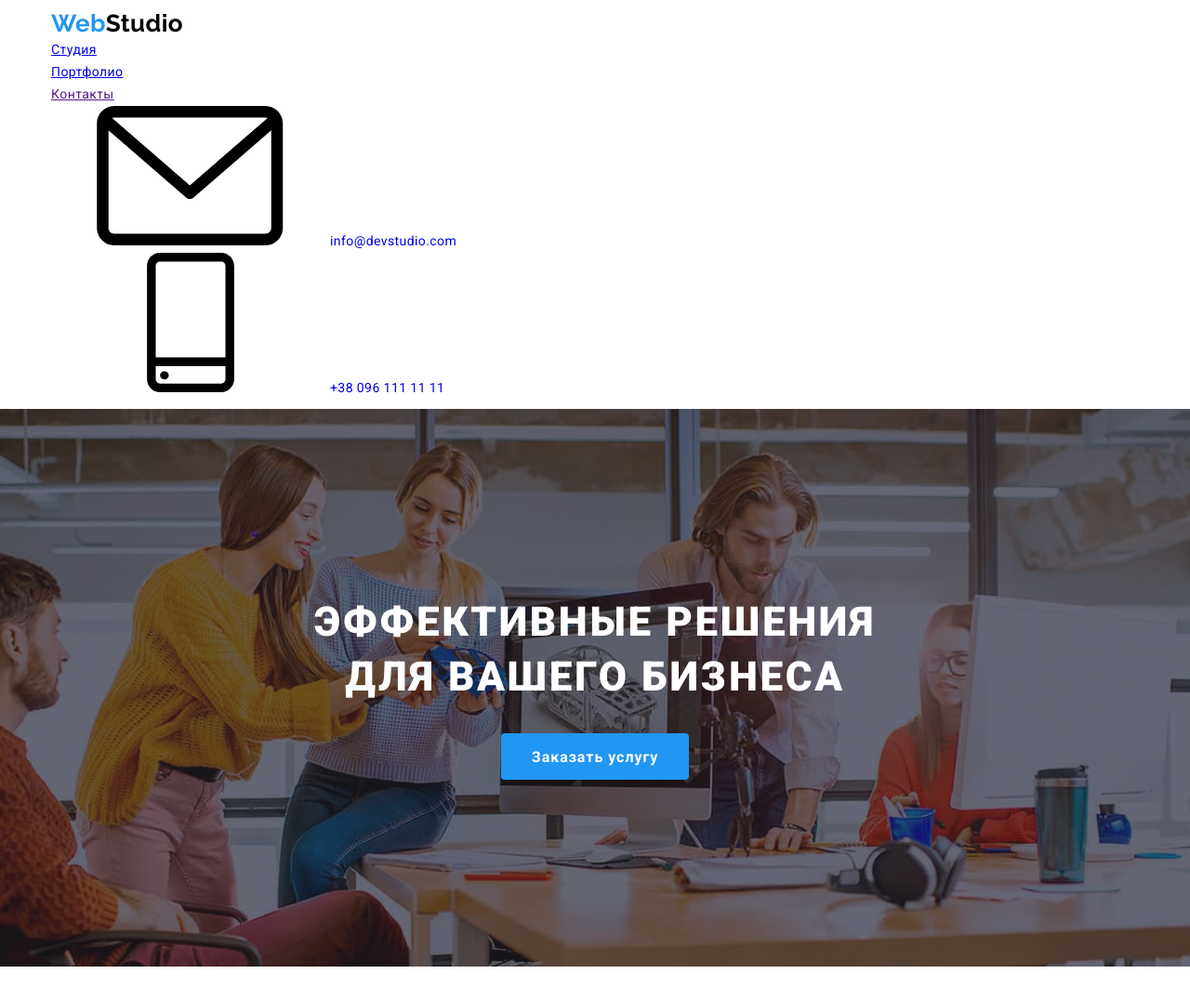
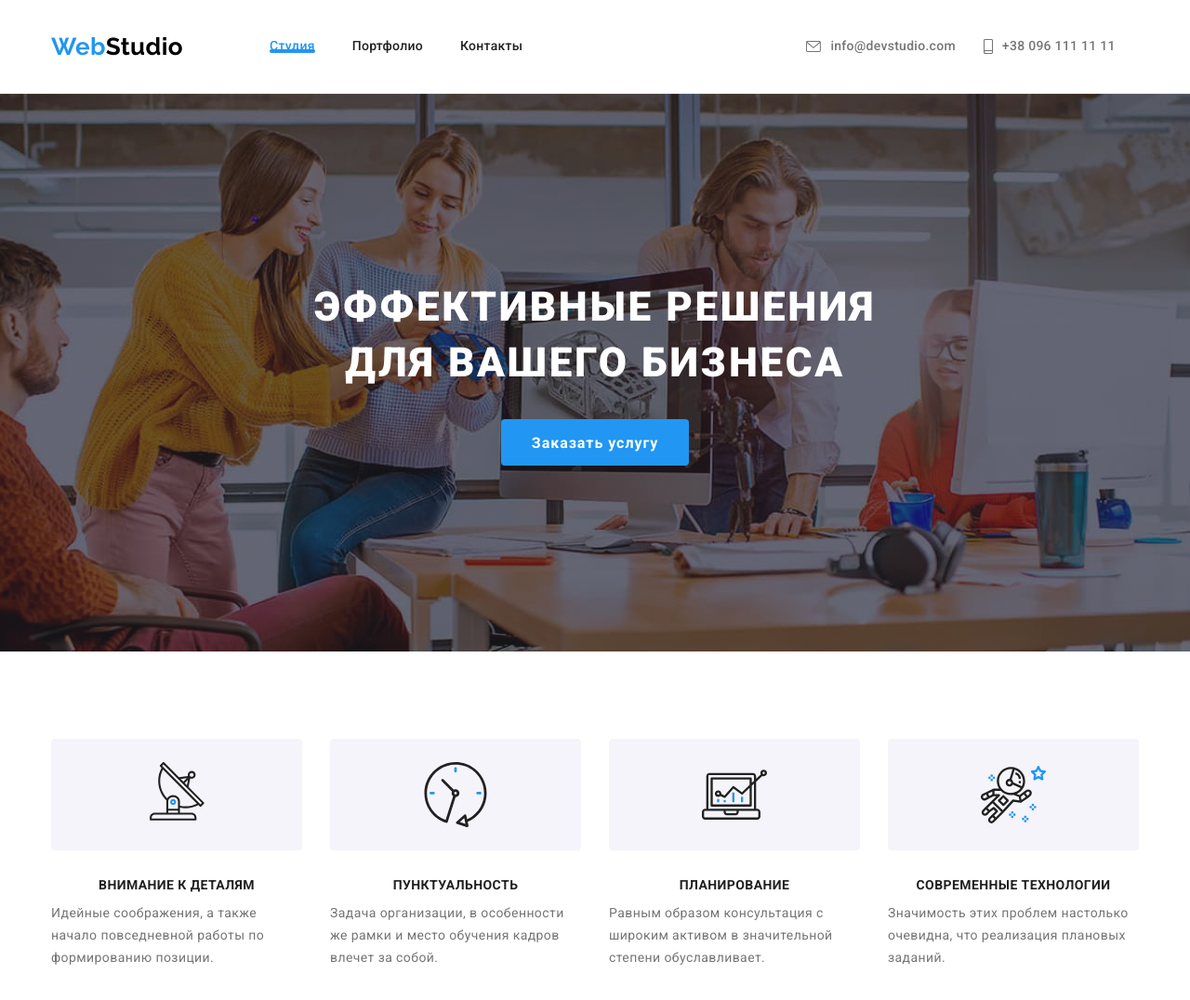
Before and after one commit to IraTereshchenko/goit-markup-hw-08, a plain HTML site: page index.html in a window 1280 px wide. Shown: the top 1076 px of the page at 93% size. Drawn offline with nearby package versions, Linux system fonts and the light colour scheme; files that its build step writes are made by us from their sources.

Commit message:
Update _header.scss
Виправлення хедера для планшета і дестопа

```diff
--- a/sass/layout/_header.scss
+++ b/sass/layout/_header.scss
@@ -1,6 +1,11 @@
 .header {
   padding-top: 10px;
   padding-bottom: 10px;
+  background-color: $primary-white;
+
+  @media screen and (min-width: 768px) {
+    border-bottom: 1px solid #ececec;
+  }
 }
 .logo {
   font-family: $secondary-font;
@@ -58,7 +63,163 @@
     display: none;
   }
 }
+@media screen and (min-width: 768px) {
+  .header {
+    &__container {
+      display: flex;
+      align-items: center;
+    }
+  }
+  .navigation {
+    display: flex;
+    align-items: center;
+  }
+  .menu {
+    display: flex;
+    align-items: center;
+    margin-left: 88px;
 
+    & .menu__item:not(:last-child) {
+      margin-right: 50px;
+    }
+  }
+}
+@media screen and (min-width: 768px) {
+  .menu__link {
+    font-weight: 500;
+    font-size: 14px;
+    line-height: 1.14;
+    letter-spacing: 0.02em;
+    text-decoration: none;
+    color: $main-color;
+    transition: color 250ms cubic-bezier(0.4, 0, 0.2, 1);
+
+    &:hover,
+    &:focus {
+      color: $accent-color;
+    }
+  }
+  .current {
+    position: relative;
+
+    &::after {
+      position: absolute;
+      left: 0;
+      bottom: 0;
+      display: block;
+      content: '';
+      height: 4px;
+      width: 100%;
+      border-radius: 2px;
+      background-color: $accent-color;
+    }
+  }
+
+  .menu__link.current {
+    color: $accent-color;
+  }
+  .contact__list {
+    margin-left: 84px;
+  }
+  .contact__item .link,
+  .contact__item .link {
+    display: flex;
+    align-items: center;
+    font-weight: 500;
+    font-size: 12px;
+    line-height: 1.17;
+    letter-spacing: 0.02em;
+    text-decoration: none;
+    color: $secondary-text-color;
+    transition: color 250ms cubic-bezier(0.4, 0, 0.2, 1);
+  }
+  .link {
+    &:hover,
+    &:focus {
+      color: $accent-color;
+      outline: none;
+    }
+  }
+  .contact__mail {
+    width: 14px;
+    height: 10px;
+    margin-right: 8px;
+    fill: currentColor;
+    transition: fill;
+  }
+  .contact__tel {
+    width: 10px;
+    height: 14px;
+    margin-right: 8px;
+    fill: currentColor;
+    transition: fill;
+  }
+  .contact__item:not(:last-child) {
+    margin-bottom: 10px;
+  }
+}
+
+@media screen and (min-width: 1200px) {
+  .menu {
+    margin-left: 93px;
+
+    & .menu__item:not(:last-child) {
+      margin-right: 40px;
+    }
+  }
+  .contact {
+    display: flex;
+
+    & .contact__item:not(:last-child) {
+      margin-right: 30px;
+    }
+  }
+  .contact__list {
+    margin-left: 305px;
+  }
+  .contact {
+    display: flex;
+
+    & .contact__item:not(:last-child) {
+      margin-right: 30px;
+      margin-bottom: 0;
+    }
+  }
+  .contact__list {
+    margin-left: 305px;
+  }
+  .contact .link {
+    display: block;
+    padding-top: 32px;
+    padding-bottom: 32px;
+  }
+  .contact__item .link,
+  .contact__item .link {
+    display: inline-flex;
+    align-items: center;
+    font-weight: 500;
+    font-size: 14px;
+    line-height: 1.14;
+    letter-spacing: 0.02em;
+  }
+  .link {
+    &:hover,
+    &:focus {
+      color: $accent-color;
+      outline: none;
+    }
+  }
+  .contact__mail {
+    width: 16px;
+    height: 12px;
+    margin-right: 10px;
+  }
+  .contact__tel {
+    width: 10px;
+    height: 16px;
+    margin-right: 10px;
+  }
+}
 /*.header {
   background-color: $primary-white;
   border-bottom: 1px solid #ececec;
```
